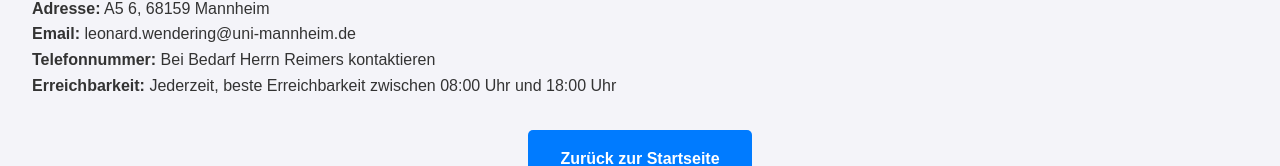
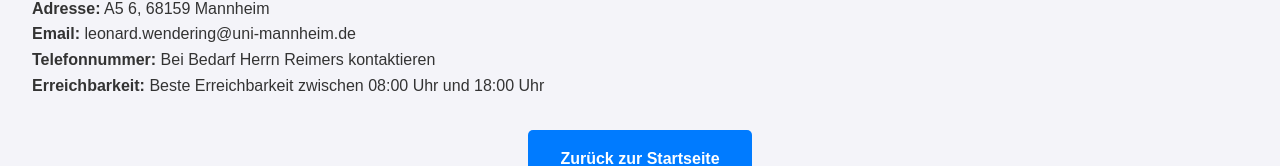
Before and after one commit to LeonardWendering/LeonardWendering.github.io, a plain HTML site: page contact.html in a window 1280 px wide. Shown: the part 225-391 px from the top of the page. Drawn offline with Linux system fonts and the light colour scheme.

Commit message:
Update contact.html

```diff
--- a/contact.html
+++ b/contact.html
@@ -21,7 +21,7 @@
             <p><strong>Adresse:</strong> A5 6, 68159 Mannheim</p>
             <p><strong>Email:</strong> leonard.wendering@uni-mannheim.de</p>
             <p><strong>Telefonnummer:</strong> Bei Bedarf Herrn Reimers kontaktieren</p>
-            <p><strong>Erreichbarkeit:</strong> Jederzeit, beste Erreichbarkeit zwischen 08:00 Uhr und 18:00 Uhr</p>
+            <p><strong>Erreichbarkeit:</strong> Beste Erreichbarkeit zwischen 08:00 Uhr und 18:00 Uhr</p>
         </section>
 
         <div class="button-container" style="display: flex; justify-content: center; margin-top: 2rem;">
```
